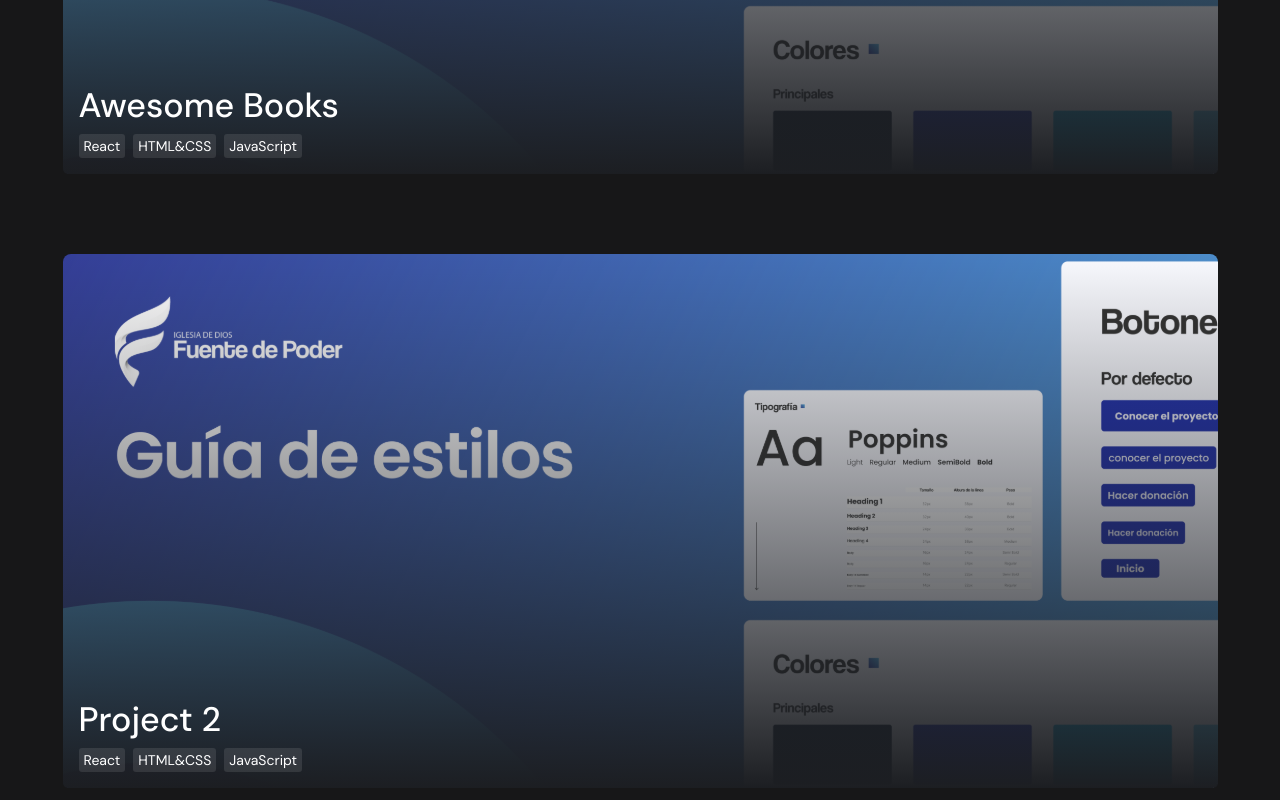
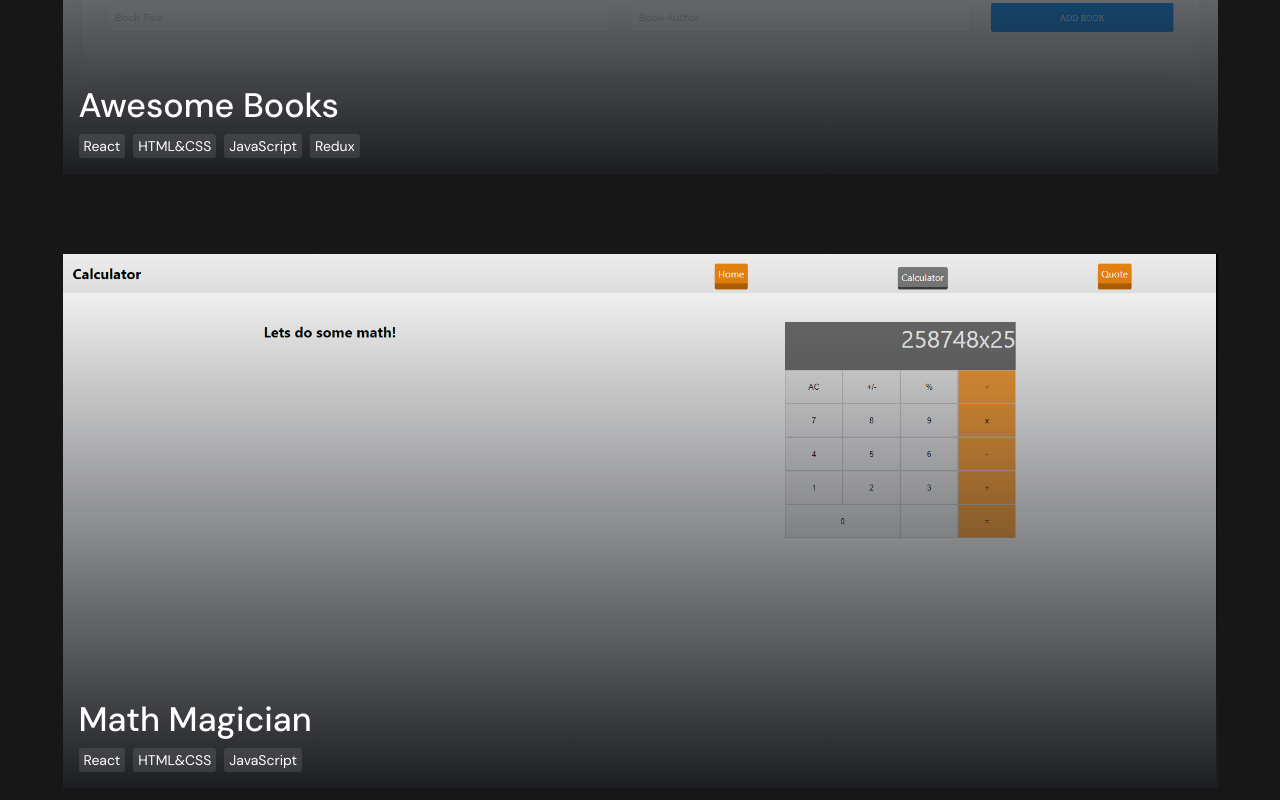
Before and after one commit to Vgonma/Profesional-Portfolio, a React (Vite) app: page / in a window 1280 px wide. Shown: the part 1880-2680 px from the top of the page. Built offline with nearby package versions, Linux system fonts and the light colour scheme.

Commit message:
project cards updated

```diff
--- a/src/App.css
+++ b/src/App.css
@@ -323,6 +323,8 @@ img {
   max-height: 534px;
   position: relative;
   margin: 1.5rem 0;
+  overflow: hidden;
+  margin-inline: auto;
 }
 
 .project-info {
@@ -331,7 +333,6 @@ img {
   justify-content: flex-end;
   gap: 0.5rem;
   padding: 1rem;
-  border-radius: 5px;
   width: 100%;
   height: 100%;
   position: absolute;
--- a/src/components/ProjectCard.jsx
+++ b/src/components/ProjectCard.jsx
@@ -2,14 +2,14 @@ import React, { useState } from 'react'
 import { Link } from 'react-router-dom';
 import { Fade } from 'react-reveal'
 
-function ProjectCard({ title = 'Project', image, tech = [] }) {
+function ProjectCard({ title = 'Project', image, tech = [], link }) {
   const [projectTitle, setProjectTitle] = useState(title);
   const [projectImg, setprojectImg] = useState(image);
   const [projectTech, setProjectTech] = useState(tech)
 
   return (
     <Fade top distance="5%">
-      <Link to={`projects/${projectTitle.split(' ').join('-').toLowerCase()}`} className="single-project-container">
+      <a href={link} target="_blank" className="single-project-container">
           <img className="project-img" src={projectImg} alt={projectTitle} />
           <div className="project-info">
             <h3 className="project-title">{projectTitle}</h3>
@@ -19,7 +19,7 @@ function ProjectCard({ title = 'Project', image, tech = [] }) {
               )) }
             </div>
           </div>
-      </Link>
+      </a>
     </Fade>
   )
 }
--- a/src/components/pages/MainPage.jsx
+++ b/src/components/pages/MainPage.jsx
@@ -5,7 +5,8 @@ import { Link, NavLink } from 'react-router-dom'
 import Download from '../../assets/icons/download.svg'
 import AboutMe from '../AboutMe'
 import ProjectCard from '../ProjectCard'
-import projectImage from '../../assets/images/projectImage.svg';
+import project1 from '../../assets/images/bookstore-thumbnail.png';
+import project2 from '../../assets/images/math-magician-thumbnail.png';
 import arrow from '../../assets/icons/arrow-right.svg'
 import ContactPage from './ContactPage'
 
@@ -34,8 +35,8 @@ function MainPage() {
             <div className="projects-title-container">
               <h2 className="projects-title">Projects</h2>
             </div>
-              <ProjectCard title="Awesome Books" image={projectImage} tech={['React', 'HTML&CSS', 'JavaScript']}/>
-              <ProjectCard title="Project 2" image={projectImage} tech={['React', 'HTML&CSS', 'JavaScript']}/>
+              <ProjectCard link="https://bookstore-0ob6.onrender.com/" title="Awesome Books" image={project1} tech={['React', 'HTML&CSS', 'JavaScript', 'Redux']}/>
+              <ProjectCard link="https://math-magician-pi3w.onrender.com/" title="Math Magician" image={project2} tech={['React', 'HTML&CSS', 'JavaScript']}/>
               <Link to='projects' className="btn btn--blue btn--l">More Projects <img src={arrow} alt="arrow" /></Link>
           </article>
           <ContactPage />
--- a/src/components/pages/ProjectsPage.jsx
+++ b/src/components/pages/ProjectsPage.jsx
@@ -1,8 +1,14 @@
 import React from 'react'
+import ProjectCard from '../ProjectCard';
+import project1 from '../../assets/images/bookstore-thumbnail.png';
+import project2 from '../../assets/images/math-magician-thumbnail.png';
 
 function ProjectsPage() {
   return (
-    <div>Projects Page</div>
+    <div className="prjects-container">
+      <ProjectCard link="https://bookstore-0ob6.onrender.com/" title="Awesome Books" image={project1} tech={['React', 'HTML&CSS', 'JavaScript', 'Redux']}/>
+              <ProjectCard link="https://math-magician-pi3w.onrender.com/" title="Math Magician" image={project2} tech={['React', 'HTML&CSS', 'JavaScript']}/>
+    </div>
   )
 }
 
```
Also changed, not shown: src/components/pages/AboutPage.jsx (+3 -31 lines), src/assets/images/bookstore-thumbnail.png (added), src/assets/images/math-magician-thumbnail.png (added).
